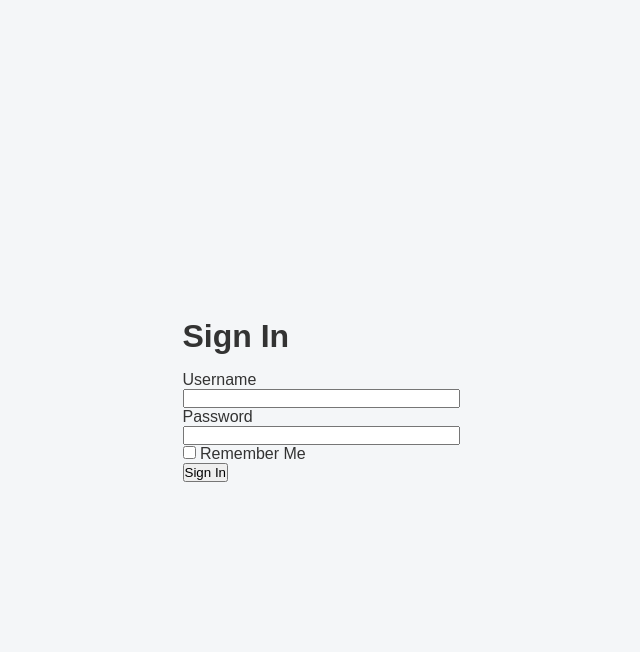
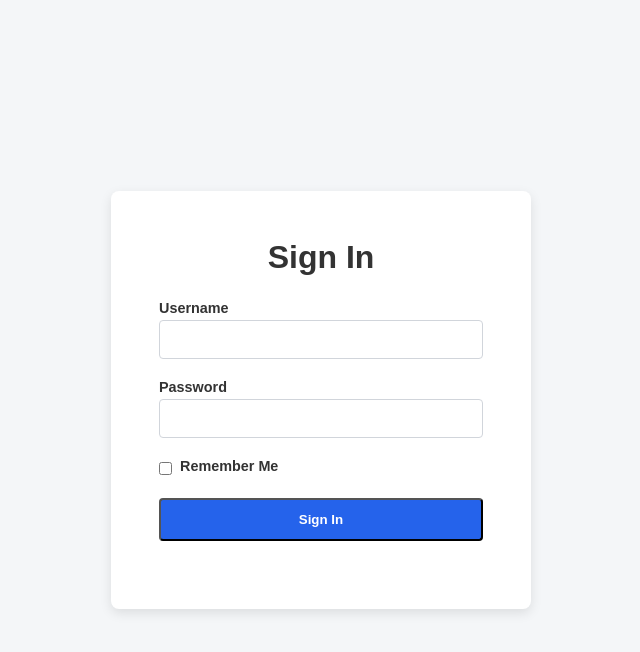
Before and after one commit to DevAhmadYarKhan/job-application-tracker, a Flask app: page /login in a window 1280 px wide. Shown: the top 652 px of the page, without its empty margins (319-959 px from the left). Run offline with Flask 3, Linux system fonts and the light colour scheme.

Commit message:
Styled the login page and added some validation + error messages

```diff
--- a/app/routes.py
+++ b/app/routes.py
@@ -1,4 +1,4 @@
-from flask import render_template
+from flask import render_template, flash, redirect, url_for
 from app import app
 from app.forms import LoginForm
 
@@ -7,7 +7,11 @@ from app.forms import LoginForm
 def index():
     return render_template('index.html', title='Job Application Tracker')
 
-@app.route('/login')
+@app.route('/login', methods=['GET', 'POST'])
 def login():
     form = LoginForm()
+    if form.validate_on_submit():
+        #Not sure what to do with the line of code directly below yet, functionally useless atm
+        flash('Login requested for user {}, remember_me={}'.format(form.username.data, form.remember_me.data))
+        return redirect(url_for('/index'))
     return render_template('login.html', title='Sign In', form=form)
--- a/app/static/css/styles.css
+++ b/app/static/css/styles.css
@@ -1,21 +1,44 @@
-/* Reset / base styles */
+/* ============================================================
+   GLOBAL RESET STYLES
+   ------------------------------------------------------------
+   These styles apply to ALL HTML pages.
+   Purpose: Normalize default browser behavior.
+   ============================================================ */
+
 * {
     box-sizing: border-box;
     margin: 0;
     padding: 0;
 }
 
+/* ============================================================
+   GLOBAL BASE STYLES
+   ------------------------------------------------------------
+   These styles apply to the <body> and affect ALL pages.
+   Purpose: Define default font, background, and centering.
+   ============================================================ */
+
 body {
     font-family: Arial, Helvetica, sans-serif;
     background-color: #f4f6f8;
     color: #333;
     min-height: 100vh;
+
+    /* Center main content vertically & horizontally */
     display: flex;
     align-items: center;
     justify-content: center;
 }
 
-/* Layout */
+/* ============================================================
+   SHARED LAYOUT COMPONENTS
+   ------------------------------------------------------------
+   These styles are reusable across multiple pages.
+   Example pages:
+   - index.html (landing page)
+   - future pages like dashboard, forms, etc.
+   ============================================================ */
+
 .container {
     background-color: #ffffff;
     padding: 3rem;
@@ -26,7 +49,12 @@ body {
     box-shadow: 0 4px 12px rgba(0, 0, 0, 0.1);
 }
 
-/* Typography */
+/* ============================================================
+   SHARED TYPOGRAPHY
+   ------------------------------------------------------------
+   General text styles used across multiple pages.
+   ============================================================ */
+
 h1 {
     margin-bottom: 1rem;
     font-size: 2rem;
@@ -38,7 +66,12 @@ h1 {
     color: #666;
 }
 
-/* Buttons */
+/* ============================================================
+   SHARED BUTTON STYLES
+   ------------------------------------------------------------
+   Reusable button styles used on multiple pages.
+   ============================================================ */
+
 .actions {
     display: flex;
     justify-content: center;
@@ -70,3 +103,66 @@ h1 {
 .button.secondary:hover {
     background-color: #d1d5db;
 }
+
+/* ============================================================
+   PAGE-SPECIFIC STYLES
+   ------------------------------------------------------------
+   index.html (Landing Page)
+   ------------------------------------------------------------
+   NOTE:
+   Currently, index.html ONLY uses shared styles.
+   This section exists for future landing-page-only styles.
+   ============================================================ */
+
+/* (No index.html–specific styles yet) */
+
+
+/* ============================================================
+   PAGE-SPECIFIC STYLES
+   ------------------------------------------------------------
+   login.html (Sign In Page)
+   ============================================================ */
+
+.login-container {
+    max-width: 420px;
+}
+
+/* Login form layout */
+.login-form {
+    margin-top: 1.5rem;
+    text-align: left;
+}
+
+/* Form groups */
+.form-group {
+    margin-bottom: 1.25rem;
+}
+
+/* Labels */
+.login-form label {
+    display: block;
+    margin-bottom: 0.25rem;
+    font-weight: bold;
+    font-size: 0.9rem;
+}
+
+/* Text inputs */
+.form-input {
+    width: 100%;
+    padding: 0.6rem 0.7rem;
+    border: 1px solid #d1d5db;
+    border-radius: 4px;
+    font-size: 1rem;
+}
+
+/* Checkbox group */
+.checkbox-group {
+    display: flex;
+    align-items: center;
+    gap: 0.5rem;
+}
+
+/* Full-width submit button */
+.full-width {
+    width: 100%;
+}
--- a/app/templates/login.html
+++ b/app/templates/login.html
@@ -1,20 +1,36 @@
 {% extends "base.html" %}
 
 {% block content %}
-    <main>
+<main class="container login-container">
     <h1>Sign In</h1>
-    <form action="" method="post" novalidate>
+
+    <form action="" method="post" novalidate class="login-form">
         {{ form.hidden_tag() }}
-        <p>
-            {{ form.username.label }}<br>
-            {{ form.username(size=32) }}
-        </p>
-        <p>
-            {{ form.password.label }}<br>
-            {{ form.password(size=32) }}
-        </p>
-        <p>{{ form.remember_me() }} {{ form.remember_me.label }}</p>
-        <p>{{ form.submit() }}</p>
+
+        <div class="form-group">
+            {{ form.username.label }}
+            {{ form.username(class="form-input") }}
+            {% for error in form.username.errors %}
+            <span style="color: red">[{{ error }}]</span>
+            {% endfor %}
+        </div>
+
+        <div class="form-group">
+            {{ form.password.label }}
+            {{ form.password(class="form-input") }}
+            {% for error in form.username.errors %}
+            <span style="color: red">[{{ error }}]</span>
+            {% endfor %}
+        </div>
+
+        <div class="form-group checkbox-group">
+            {{ form.remember_me() }}
+            {{ form.remember_me.label }}
+        </div>
+
+        <div class="form-group">
+            {{ form.submit(class="button primary full-width") }}
+        </div>
     </form>
-    </main>
+</main>
 {% endblock %}
```
Also changed, not shown: app/templates/base.html (line endings or trailing spaces).
